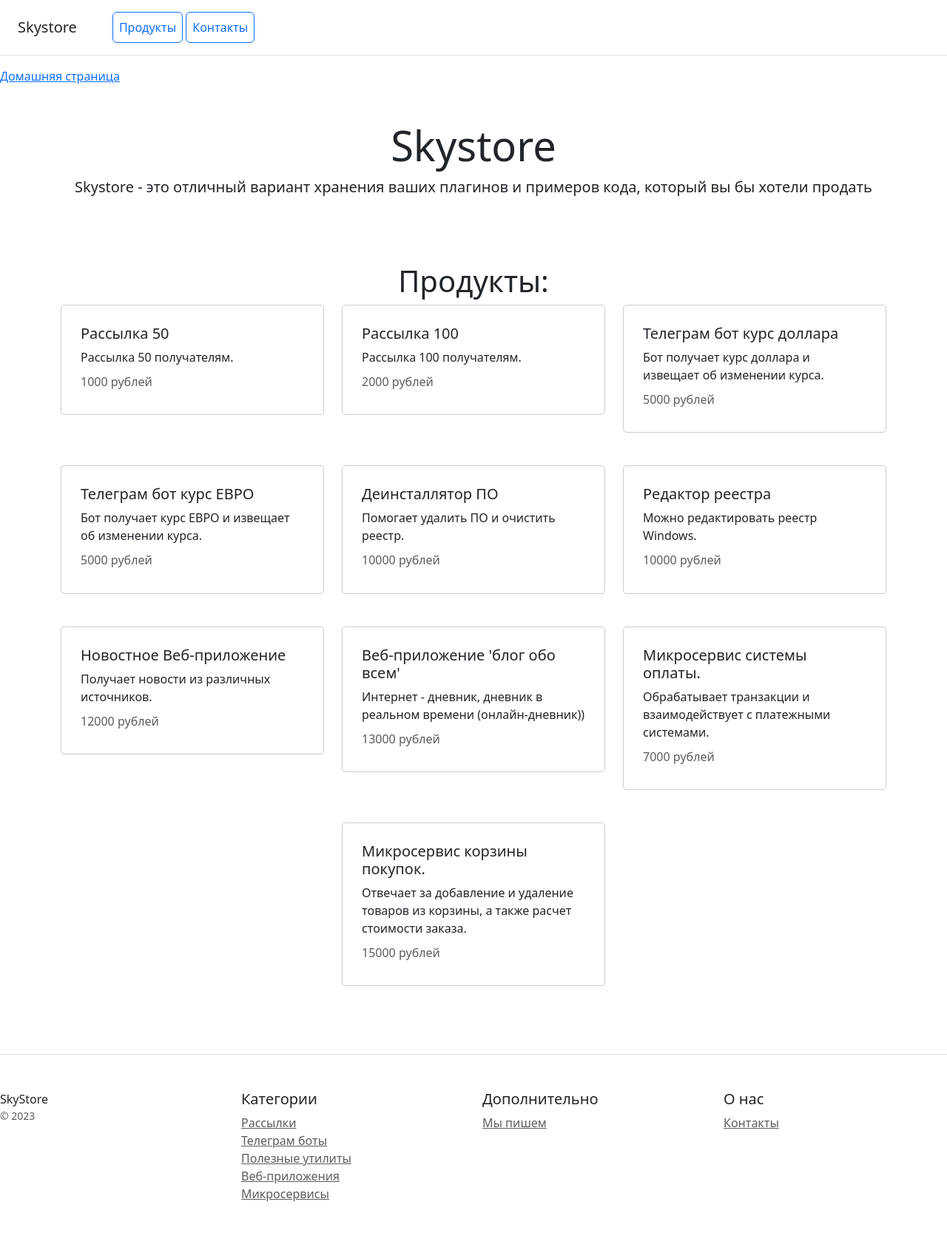
After one commit to kanlar75/HW19_2, a Django app: page /products/ in a window 1280 px wide. The commit adds this page. Shown: the whole page at 74% size. Run offline with Django 4.2, Linux system fonts and the light colour scheme; data comes from the database, SQL or seed files in the repository; some libraries are stand-ins or nearby versions.

Commit message:
ДЗ 20.2

```diff
--- a/catalog/templates/catalog/home.html
+++ b/catalog/templates/catalog/base.html
@@ -3,17 +3,24 @@
 <head>
     <meta charset="utf-8">
     <meta name="viewport" content="width=device-width, initial-scale=1">
-    <title>Skystore</title>
+    <title>{{ title }}</title>
     <link href="/static/css/bootstrap.min.css" rel="stylesheet">
 </head>
 <body>
 <div class="d-flex flex-column flex-md-row align-items-center p-3 px-md-4 mb-3 bg-white border-bottom box-shadow">
     <h5 class="my-0 mr-md-auto font-weight-normal">Skystore</h5>
     <nav class="ms-5">
-        <a class="p-2 btn btn-outline-primary" href="/">Каталог</a>
+        <a class="p-2 btn btn-outline-primary" href="/products/">Продукты</a>
         <a class="p-2 btn btn-outline-primary" href="/contacts/">Контакты</a>
+
     </nav>
 </div>
+
+  <div class="header">
+      {% if request.path != '/' %}
+      <a href="{% url 'index' %}" class="home-button">Домашняя страница</a>
+    {% endif %}
+  </div>
 
 <div class="pricing-header px-3 py-3 pt-md-5 pb-md-4 mx-auto text-center">
     <h1 class="display-4">Skystore</h1>
@@ -21,28 +28,10 @@
         продать</p>
 </div>
 
-<div class="container">
-    <div class="row text-center">
-        <div class="col-3">
-            <div class="card mb-4 box-shadow">
-                <div class="card-header">
-                    <h4 class="my-0 font-weight-normal">Удобный сервис рассылок</h4>
-                </div>
-                <div class="card-body">
-                    <h1 class="card-title pricing-card-title">$ 140</h1>
-                    <ul class="list-unstyled mt-3 mb-4 text-start m-3">
-                        <li>- Неограниченная лицензия</li>
-                        <li>- Поддержка</li>
-                        <li>- Установка на сервер</li>
-                        <li>- Получение обновлений</li>
-                    </ul>
-                    <button type="button" class="btn btn-lg btn-block btn-outline-primary">Купить</button>
-                </div>
-            </div>
-        </div>
-    </div>
-
-    <footer class="pt-4 my-md-5 pt-md-5 border-top">
+<body>
+  {% block content %}
+  {% endblock %}
+<footer class="pt-4 my-md-5 pt-md-5 border-top">
         <div class="row">
             <div class="col-12 col-md">
                 SkyStore
@@ -72,8 +61,10 @@
             </div>
         </div>
     </footer>
-</div>
-
-<script src="/static/js/bootstrap.bundle.min.js"></script>
+  <style>
+    .card-text {
+      overflow-wrap: break-word;
+    }
+  </style>
 </body>
 </html>
--- /dev/null
+++ b/catalog/templates/catalog/products.html
@@ -0,0 +1,44 @@
+{% extends 'catalog/base.html' %}
+{% block content %}
+  <style>
+    .product-card {
+      border: 1px solid #ccc;
+      border-radius: 5px;
+      padding: 10px;
+      margin-bottom: 20px;
+    }
+
+    .edit-button {
+      margin-top: 10px;
+      border-top: 1px solid #ccc;
+      padding-top: 10px;
+    }
+
+    .center {
+    display: flex;
+    justify-content: center;
+    align-items: center;
+  }
+  </style>
+
+  <div class="container">
+    <div class="row justify-content-center mt-5">
+      <div class="center">
+      <h1>{{ title }}:</h1>
+      </div>
+    </div>
+    <div class="row justify-content-center">
+      {% for product in products %}
+        <div class="col-md-4 mb-4">
+          <div class="card product-card">
+            <div class="card-body">
+              <h5 class="card-title">{{ product.name }}</h5>
+              <p class="card-text">{{ product.description | truncatechars:100}}</p>
+              <h6 class="card-subtitle mb-2 text-muted">{{product.price}} рублей</h6>
+            </div>
+          </div>
+        </div>
+      {% endfor %}
+    </div>
+  </div>
+{% endblock %}
--- a/catalog/urls.py
+++ b/catalog/urls.py
@@ -1,8 +1,9 @@
 from django.urls import path
 
-from catalog.views import home, contacts
+from catalog.views import *
 
 urlpatterns = [
-    path('', home),
-    path('contacts/', contacts)
+    path('', index, name='index'),
+    path('contacts/', contacts, name='contacts'),
+    path('products/', products, name='products')
     ]
--- a/catalog/views.py
+++ b/catalog/views.py
@@ -1,21 +1,28 @@
 # Create your views here.
 from django.shortcuts import render
 
+from catalog.models import Product
+
 
 # Create your views here.
-def home(request):
+def index(request):
     if request.method == 'POST':
         name = request.POST.get('name')
         email = request.POST.get('phone')
         message = request.POST.get('message')
-        print(f'You have new message from {name}({email}): {message}')
-    return render(request, 'catalog/home.html')
+    return render(request, 'catalog/index.html', {'title': 'Главная страница'})
 
 
 def contacts(request):
-    if request.method == 'POST':
-        name = request.POST.get('name')
-        email = request.POST.get('phone')
-        message = request.POST.get('message')
-        print(f'You have new message from {name}({email}): {message}')
-    return render(request, 'catalog/contacts.html')
+    # if request.method == 'POST':
+    #     name = request.POST.get('name')
+    #     email = request.POST.get('phone')
+    #     message = request.POST.get('message')
+    #     print(f'You have new message from {name}({email}): {message}')
+    return render(request, 'catalog/contacts.html', {'title': 'Контакты'})
+
+
+def products(request):
+    products_l = Product.objects.all()
+    context = {'products': products_l, 'title': 'Продукты'}
+    return render(request, 'catalog/products.html', {'products': products_l, 'title': 'Продукты'})
--- a/config/settings.py
+++ b/config/settings.py
@@ -120,7 +120,9 @@ USE_TZ = True
 # https://docs.djangoproject.com/en/4.2/howto/static-files/
 
 STATIC_URL = '/static/'
-
+STATICFILES_DIRS = (
+    BASE_DIR / 'static/',
+)
 # Default primary key field type
 # https://docs.djangoproject.com/en/4.2/ref/settings/#default-auto-field
 
```
Also changed, not shown: catalog/templates/catalog/contacts.html (+3 -52 lines), catalog/templates/catalog/index.html (added, +26 -0 lines).
